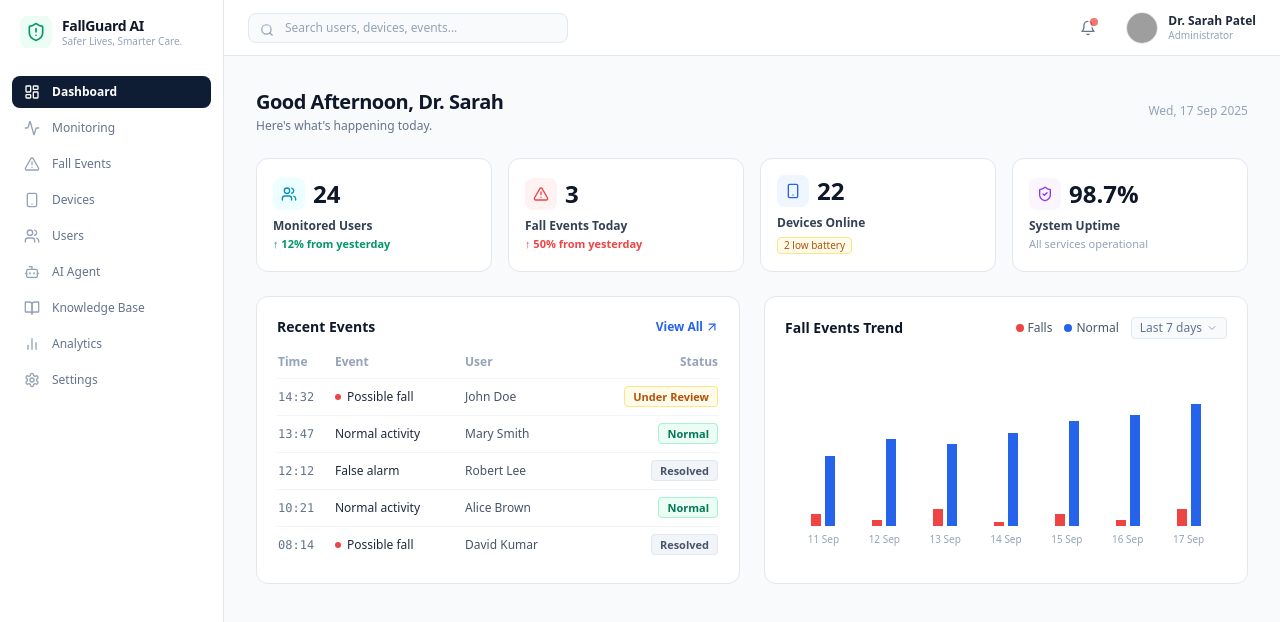
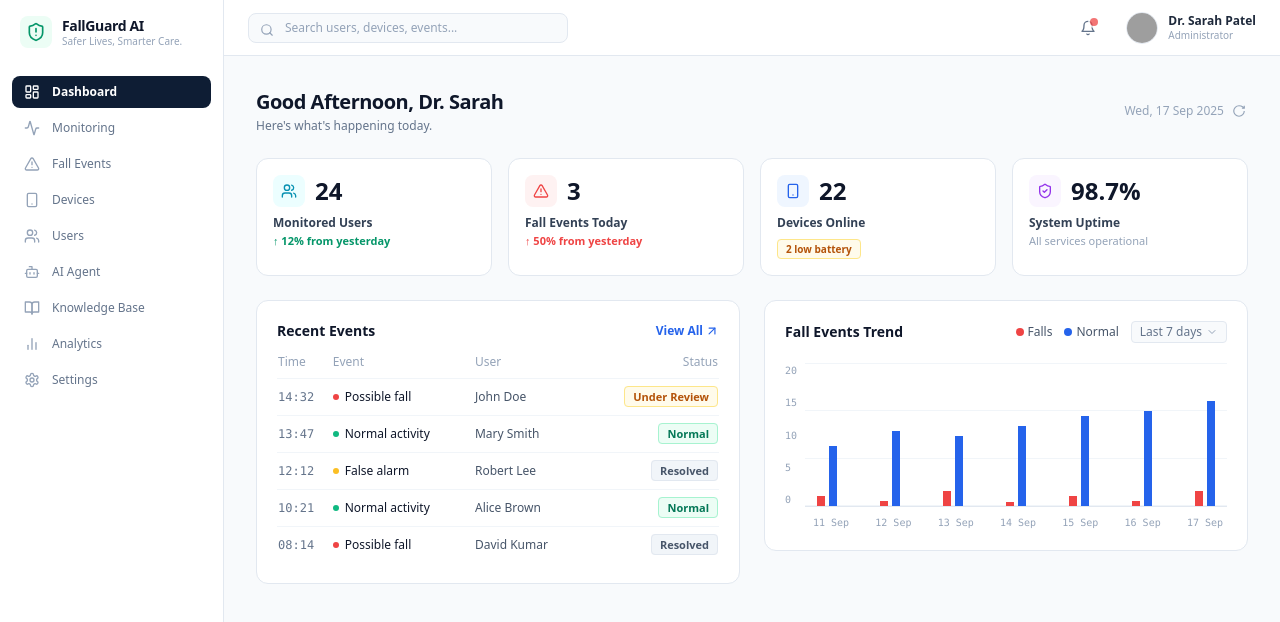
Before and after one commit to Ananthapadmanabhan333/Fall-Detection-LLM-, a React (Vite) app in the folder frontend/: page / in a window 1280 px wide. Shown: the top 622 px of the page. Built offline with nearby package versions, Linux system fonts and the light colour scheme; grey boxes are pictures that could not be loaded; the HTML template or start-up script is replaced by a standard one.

Commit message:
feat: complete pixel-perfect refinement for dashboard trend chart, Y-axis, and colored event dots

```diff
--- a/frontend/src/pages/DashboardPage.tsx
+++ b/frontend/src/pages/DashboardPage.tsx
@@ -9,11 +9,11 @@ interface DashboardPageProps {
 
 export const DashboardPage: React.FC<DashboardPageProps> = ({ onNavigate, onSelectEvent }) => {
   const recentEvents = [
-    { id: 'FALL-10293', time: '14:32', event: 'Possible fall', user: 'John Doe', status: 'Under Review', isAlert: true, statusColor: 'bg-amber-50 text-amber-700 border border-amber-200' },
-    { id: 'EVT-10292', time: '13:47', event: 'Normal activity', user: 'Mary Smith', status: 'Normal', isAlert: false, statusColor: 'bg-emerald-50 text-emerald-700 border border-emerald-200' },
-    { id: 'EVT-10291', time: '12:12', event: 'False alarm', user: 'Robert Lee', status: 'Resolved', isAlert: false, statusColor: 'bg-slate-100 text-slate-600 border border-slate-200' },
-    { id: 'EVT-10290', time: '10:21', event: 'Normal activity', user: 'Alice Brown', status: 'Normal', isAlert: false, statusColor: 'bg-emerald-50 text-emerald-700 border border-emerald-200' },
-    { id: 'EVT-10289', time: '08:14', event: 'Possible fall', user: 'David Kumar', status: 'Resolved', isAlert: true, statusColor: 'bg-slate-100 text-slate-600 border border-slate-200' },
+    { id: 'FALL-10293', time: '14:32', event: 'Possible fall', dot: 'bg-red-500', user: 'John Doe', status: 'Under Review', color: 'bg-amber-50 text-amber-700 border border-amber-200' },
+    { id: 'EVT-10292', time: '13:47', event: 'Normal activity', dot: 'bg-emerald-500', user: 'Mary Smith', status: 'Normal', color: 'bg-emerald-50 text-emerald-700 border border-emerald-200' },
+    { id: 'EVT-10291', time: '12:12', event: 'False alarm', dot: 'bg-amber-400', user: 'Robert Lee', status: 'Resolved', color: 'bg-slate-100 text-slate-600 border border-slate-200' },
+    { id: 'EVT-10290', time: '10:21', event: 'Normal activity', dot: 'bg-emerald-500', user: 'Alice Brown', status: 'Normal', color: 'bg-emerald-50 text-emerald-700 border border-emerald-200' },
+    { id: 'EVT-10289', time: '08:14', event: 'Possible fall', dot: 'bg-red-500', user: 'David Kumar', status: 'Resolved', color: 'bg-slate-100 text-slate-600 border border-slate-200' },
   ];
 
   const trendData = [
@@ -28,24 +28,29 @@ export const DashboardPage: React.FC<DashboardPageProps> = ({ onNavigate, onSele
 
   return (
     <div className="space-y-6">
-      {/* Top Header with Date */}
+      {/* Top Header with Date matching Screen 1 */}
       <div className="flex items-center justify-between">
         <div>
           <h1 className="text-xl font-bold text-slate-900 tracking-tight">Good Afternoon, Dr. Sarah</h1>
           <p className="text-xs text-slate-500 mt-0.5">Here's what's happening today.</p>
         </div>
-        <div className="text-xs text-slate-400 font-medium">
-          Wed, 17 Sep 2025
+        <div className="flex items-center space-x-1.5 text-xs text-slate-400 font-medium">
+          <span>Wed, 17 Sep 2025</span>
+          <button className="hover:text-slate-700 transition p-0.5" title="Refresh">
+            <svg className="w-3.5 h-3.5" viewBox="0 0 24 24" fill="none" stroke="currentColor" strokeWidth="2">
+              <path d="M21 12a9 9 0 1 1-9-9c2.52 0 4.85.83 6.72 2.24L21 7" />
+              <path d="M21 3v4h-4" />
+            </svg>
+          </button>
         </div>
       </div>
 
-      {/* 4 Stat Metric Cards */}
+      {/* 4 Stat Metric Cards matching Screen 1 */}
       <div className="grid grid-cols-1 sm:grid-cols-2 lg:grid-cols-4 gap-4">
         {/* Card 1: Monitored Users */}
-        <div className="bg-white p-4 rounded-xl border border-slate-200 shadow-xs flex items-center justify-between">
-          <div>
-            <div className="flex items-center space-x-2">
-              <div className="w-8 h-8 rounded-lg bg-cyan-50 text-cyan-600 flex items-center justify-center">
+        <div className="bg-white p-4 rounded-xl border border-slate-200 shadow-xs">
+          <div className="flex items-center space-x-2.5">
+            <div className="w-8 h-8 rounded-lg bg-cyan-50 text-cyan-600 flex items-center justify-center shrink-0">
               <Users className="w-4 h-4" />
             </div>
             <span className="text-2xl font-bold text-slate-900">24</span>
@@ -53,13 +58,11 @@ export const DashboardPage: React.FC<DashboardPageProps> = ({ onNavigate, onSele
           <div className="text-xs font-semibold text-slate-700 mt-2">Monitored Users</div>
           <div className="text-[11px] text-emerald-600 font-semibold mt-0.5">↑ 12% from yesterday</div>
         </div>
-        </div>
 
         {/* Card 2: Fall Events Today */}
-        <div className="bg-white p-4 rounded-xl border border-slate-200 shadow-xs flex items-center justify-between">
-          <div>
-            <div className="flex items-center space-x-2">
-              <div className="w-8 h-8 rounded-lg bg-red-50 text-red-500 flex items-center justify-center">
+        <div className="bg-white p-4 rounded-xl border border-slate-200 shadow-xs">
+          <div className="flex items-center space-x-2.5">
+            <div className="w-8 h-8 rounded-lg bg-red-50 text-red-500 flex items-center justify-center shrink-0">
               <AlertTriangle className="w-4 h-4" />
             </div>
             <span className="text-2xl font-bold text-slate-900">3</span>
@@ -67,48 +70,45 @@ export const DashboardPage: React.FC<DashboardPageProps> = ({ onNavigate, onSele
           <div className="text-xs font-semibold text-slate-700 mt-2">Fall Events Today</div>
           <div className="text-[11px] text-red-500 font-semibold mt-0.5">↑ 50% from yesterday</div>
         </div>
-        </div>
 
         {/* Card 3: Devices Online */}
-        <div className="bg-white p-4 rounded-xl border border-slate-200 shadow-xs flex items-center justify-between">
-          <div>
-            <div className="flex items-center space-x-2">
-              <div className="w-8 h-8 rounded-lg bg-blue-50 text-blue-600 flex items-center justify-center">
+        <div className="bg-white p-4 rounded-xl border border-slate-200 shadow-xs">
+          <div className="flex items-center space-x-2.5">
+            <div className="w-8 h-8 rounded-lg bg-blue-50 text-blue-600 flex items-center justify-center shrink-0">
               <Smartphone className="w-4 h-4" />
             </div>
             <span className="text-2xl font-bold text-slate-900">22</span>
           </div>
           <div className="text-xs font-semibold text-slate-700 mt-2">Devices Online</div>
-            <span className="inline-block text-[10px] text-amber-700 bg-amber-50 border border-amber-200 rounded px-1.5 py-0.2 mt-0.5 font-medium">
+          <div className="mt-1">
+            <span className="px-2 py-0.5 rounded text-[10px] font-semibold bg-amber-50 text-amber-700 border border-amber-200">
               2 low battery
             </span>
           </div>
         </div>
 
         {/* Card 4: System Uptime */}
-        <div className="bg-white p-4 rounded-xl border border-slate-200 shadow-xs flex items-center justify-between">
-          <div>
-            <div className="flex items-center space-x-2">
-              <div className="w-8 h-8 rounded-lg bg-purple-50 text-purple-600 flex items-center justify-center">
+        <div className="bg-white p-4 rounded-xl border border-slate-200 shadow-xs">
+          <div className="flex items-center space-x-2.5">
+            <div className="w-8 h-8 rounded-lg bg-purple-50 text-purple-600 flex items-center justify-center shrink-0">
               <ShieldCheck className="w-4 h-4" />
             </div>
             <span className="text-2xl font-bold text-slate-900">98.7%</span>
           </div>
           <div className="text-xs font-semibold text-slate-700 mt-2">System Uptime</div>
-            <div className="text-[11px] text-slate-400 font-normal mt-0.5">All services operational</div>
-          </div>
+          <div className="text-[11px] text-slate-400 mt-0.5">All services operational</div>
         </div>
       </div>
 
-      {/* Main Row: Recent Events + Fall Events Trend */}
-      <div className="grid grid-cols-1 lg:grid-cols-2 gap-6">
-        {/* Recent Events Table */}
-        <div className="bg-white rounded-xl border border-slate-200 shadow-xs p-5">
-          <div className="flex items-center justify-between mb-4">
+      {/* Two Column Grid: Recent Events + Trend Chart */}
+      <div className="grid grid-cols-1 lg:grid-cols-2 gap-6 items-start">
+        {/* Recent Events Card */}
+        <div className="bg-white rounded-xl border border-slate-200 shadow-xs p-5 space-y-3">
+          <div className="flex items-center justify-between">
             <h2 className="text-sm font-bold text-slate-900">Recent Events</h2>
             <button
               onClick={() => onNavigate('events')}
-              className="text-xs font-semibold text-blue-600 hover:text-blue-700 flex items-center gap-0.5"
+              className="text-xs text-blue-600 font-semibold hover:underline flex items-center gap-0.5"
             >
               <span>View All</span>
               <ArrowUpRight className="w-3.5 h-3.5" />
@@ -119,10 +119,10 @@ export const DashboardPage: React.FC<DashboardPageProps> = ({ onNavigate, onSele
             <table className="w-full text-left text-xs">
               <thead>
                 <tr className="border-b border-slate-100 text-slate-400 font-medium">
-                  <th className="pb-2">Time</th>
-                  <th className="pb-2">Event</th>
-                  <th className="pb-2">User</th>
-                  <th className="pb-2 text-right">Status</th>
+                  <th className="pb-2 font-normal">Time</th>
+                  <th className="pb-2 font-normal">Event</th>
+                  <th className="pb-2 font-normal">User</th>
+                  <th className="pb-2 font-normal text-right">Status</th>
                 </tr>
               </thead>
               <tbody className="divide-y divide-slate-100">
@@ -131,20 +131,18 @@ export const DashboardPage: React.FC<DashboardPageProps> = ({ onNavigate, onSele
                     key={row.id}
                     onClick={() => {
                       if (onSelectEvent) onSelectEvent(row.id);
-                      onNavigate('event-detail');
+                      onNavigate('events');
                     }}
-                    className="hover:bg-slate-50 cursor-pointer transition"
+                    className="hover:bg-slate-50 transition cursor-pointer group"
                   >
                     <td className="py-2.5 font-mono text-slate-500">{row.time}</td>
-                    <td className="py-2.5 font-medium text-slate-800 flex items-center gap-1.5">
-                      {row.isAlert && (
-                        <span className="w-1.5 h-1.5 rounded-full bg-red-500 shrink-0" />
-                      )}
+                    <td className="py-2.5 font-medium text-slate-900 flex items-center space-x-1.5">
+                      <span className={`w-1.5 h-1.5 rounded-full ${row.dot} shrink-0`} />
                       <span>{row.event}</span>
                     </td>
                     <td className="py-2.5 text-slate-600">{row.user}</td>
                     <td className="py-2.5 text-right">
-                      <span className={`px-2 py-0.5 rounded text-[11px] font-semibold ${row.statusColor}`}>
+                      <span className={`px-2 py-0.5 rounded text-[11px] font-semibold ${row.color}`}>
                         {row.status}
                       </span>
                     </td>
@@ -155,9 +153,9 @@ export const DashboardPage: React.FC<DashboardPageProps> = ({ onNavigate, onSele
           </div>
         </div>
 
-        {/* Fall Events Trend */}
-        <div className="bg-white rounded-xl border border-slate-200 shadow-xs p-5">
-          <div className="flex items-center justify-between mb-4">
+        {/* Fall Events Trend Card with Y-Axis */}
+        <div className="bg-white rounded-xl border border-slate-200 shadow-xs p-5 space-y-3">
+          <div className="flex items-center justify-between">
             <h2 className="text-sm font-bold text-slate-900">Fall Events Trend</h2>
             <div className="flex items-center space-x-3">
               <div className="flex items-center space-x-3 text-xs">
@@ -168,41 +166,69 @@ export const DashboardPage: React.FC<DashboardPageProps> = ({ onNavigate, onSele
                   <span className="w-2 h-2 rounded-full bg-blue-600" /> Normal
                 </span>
               </div>
-              <button className="flex items-center gap-1 text-xs text-slate-500 bg-slate-50 border border-slate-200 rounded px-2 py-0.5">
+              <div className="flex items-center gap-1 text-xs text-slate-500 bg-slate-50 border border-slate-200 rounded px-2 py-0.5">
                 <span>Last 7 days</span>
                 <ChevronDown className="w-3 h-3 text-slate-400" />
-              </button>
+              </div>
             </div>
           </div>
 
-          {/* Bar Chart matching Screen 1 */}
-          <div className="h-48 w-full flex items-end justify-between pt-4 px-2">
+          {/* Bar Chart with Y-Axis matching Screen 1 */}
+          <div className="relative pt-2">
+            <div className="flex">
+              {/* Y-axis labels */}
+              <div className="flex flex-col justify-between text-[10px] font-mono text-slate-400 pr-2 h-36">
+                <span>20</span>
+                <span>15</span>
+                <span>10</span>
+                <span>5</span>
+                <span>0</span>
+              </div>
+
+              {/* Chart area with dashed horizontal gridlines */}
+              <div className="flex-1 relative h-36 border-b border-slate-200">
+                <div className="absolute inset-0 flex flex-col justify-between pointer-events-none">
+                  <div className="border-b border-slate-100 w-full" />
+                  <div className="border-b border-slate-100 w-full" />
+                  <div className="border-b border-slate-100 w-full" />
+                  <div className="border-b border-slate-100 w-full" />
+                </div>
+
+                {/* Bars */}
+                <div className="absolute inset-0 flex items-end justify-between px-3">
                   {trendData.map((d, idx) => {
                     const maxVal = 24;
-              const normalHeight = (d.normal / maxVal) * 140;
-              const fallsHeight = (d.falls / maxVal) * 140;
+                    const normalHeight = (d.normal / maxVal) * 120;
+                    const fallsHeight = (d.falls / maxVal) * 120;
 
                     return (
-                <div key={idx} className="flex flex-col items-center gap-1.5 flex-1">
-                  <div className="flex items-end gap-1 h-36">
+                      <div key={idx} className="flex items-end gap-1">
                         <div
                           style={{ height: `${Math.max(fallsHeight, 4)}px` }}
-                      className="w-2.5 bg-red-500 rounded-t-xs"
+                          className="w-2 bg-red-500 rounded-t-xs"
                           title={`${d.day}: ${d.falls} falls`}
                         />
                         <div
                           style={{ height: `${Math.max(normalHeight, 6)}px` }}
-                      className="w-2.5 bg-blue-600 rounded-t-xs"
+                          className="w-2 bg-blue-600 rounded-t-xs"
                           title={`${d.day}: ${d.normal} normal`}
                         />
-                  </div>
-                  <span className="text-[10px] text-slate-400">{d.day}</span>
                       </div>
                     );
                   })}
                 </div>
               </div>
             </div>
+
+            {/* X-axis labels */}
+            <div className="flex justify-between pl-7 pr-1 pt-2 text-[10px] text-slate-400 font-mono">
+              {trendData.map((d, idx) => (
+                <span key={idx}>{d.day}</span>
+              ))}
+            </div>
+          </div>
+        </div>
+      </div>
     </div>
   );
 };
```
Lines whose indentation alone changed are shown as unchanged.
